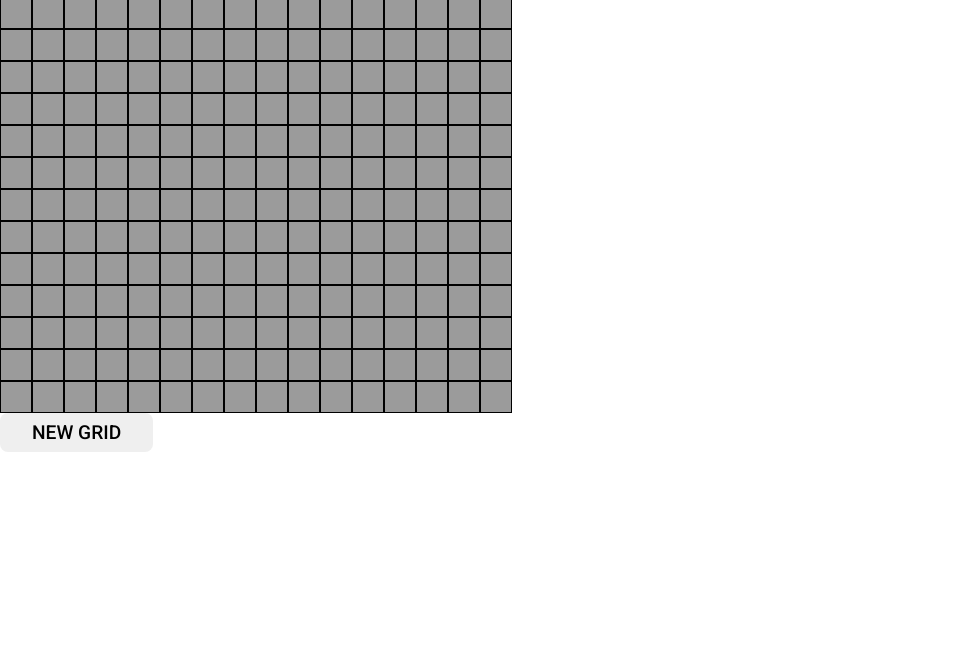
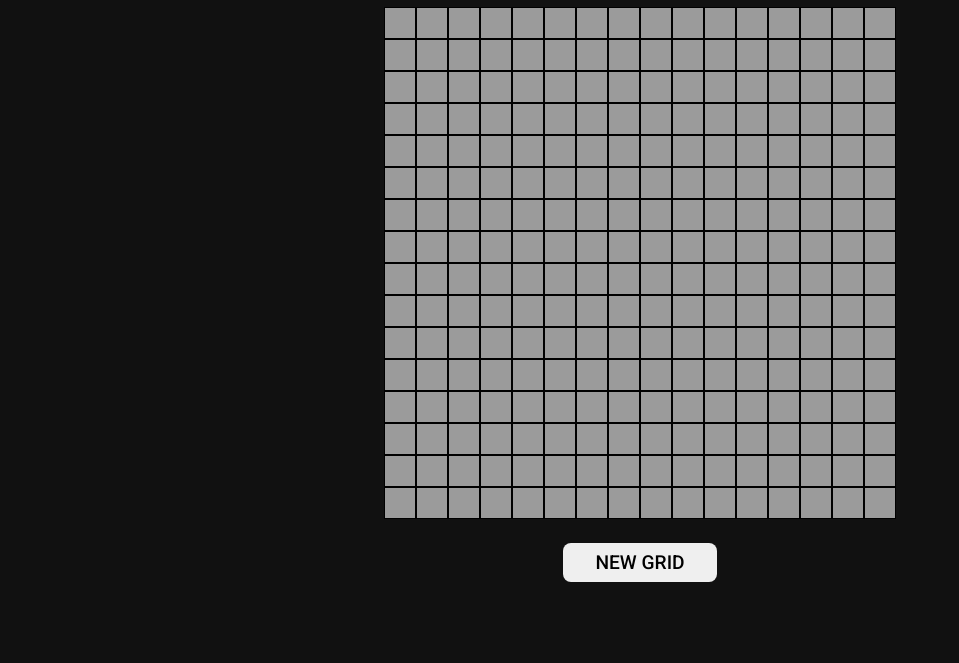
Before and after one commit to LoveForPeeps/etch-a-sketch, a plain HTML site: page index.html in a window 1280 px wide. Shown: the part 137-800 px from the top of the page, without its empty margins (0-959 px from the left). Drawn offline with Linux system fonts and the light colour scheme.

Commit message:
Forgot to commit properly. Added body changes

```diff
--- a/styles.css
+++ b/styles.css
@@ -6,6 +6,20 @@
     box-sizing: border-box;
 
     font-family: 'Roboto', Arial, Helvetica, sans-serif;
+}
+
+body {
+    background-color: rgb(17, 17, 17);
+    color: rgb(225, 225, 225);
+
+    overflow: hidden;
+    display: flex;
+    height: 100vh;
+
+    flex-direction: column;
+    align-items: center;
+    justify-content: center;
+    gap: 1.5rem;
 }
 
 #sketch-container>div {
```
